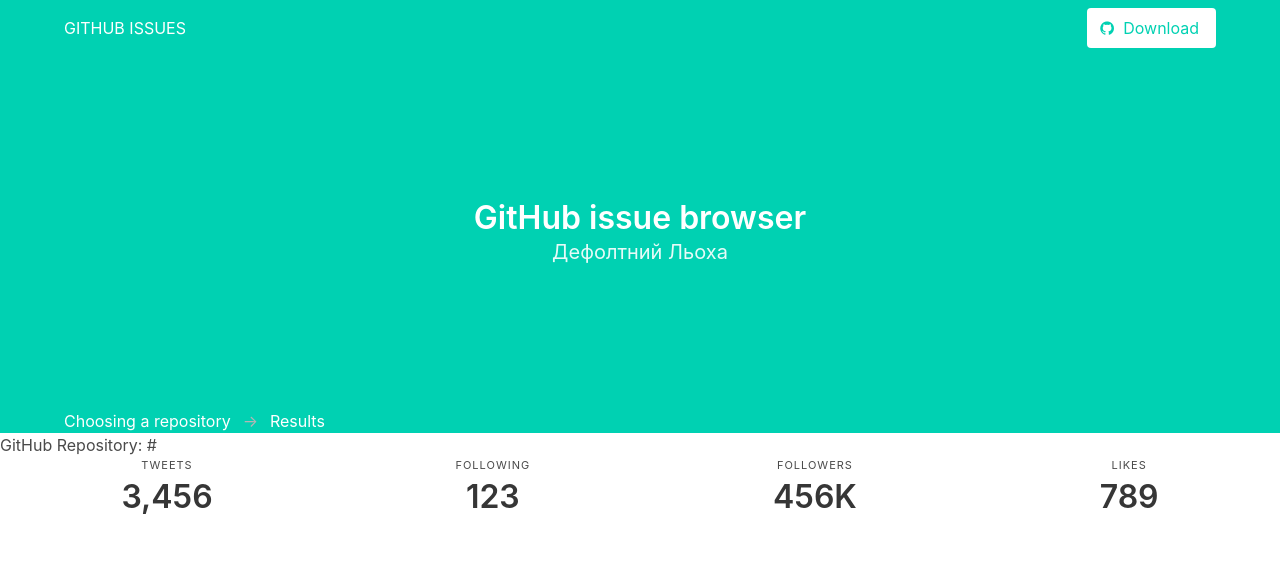
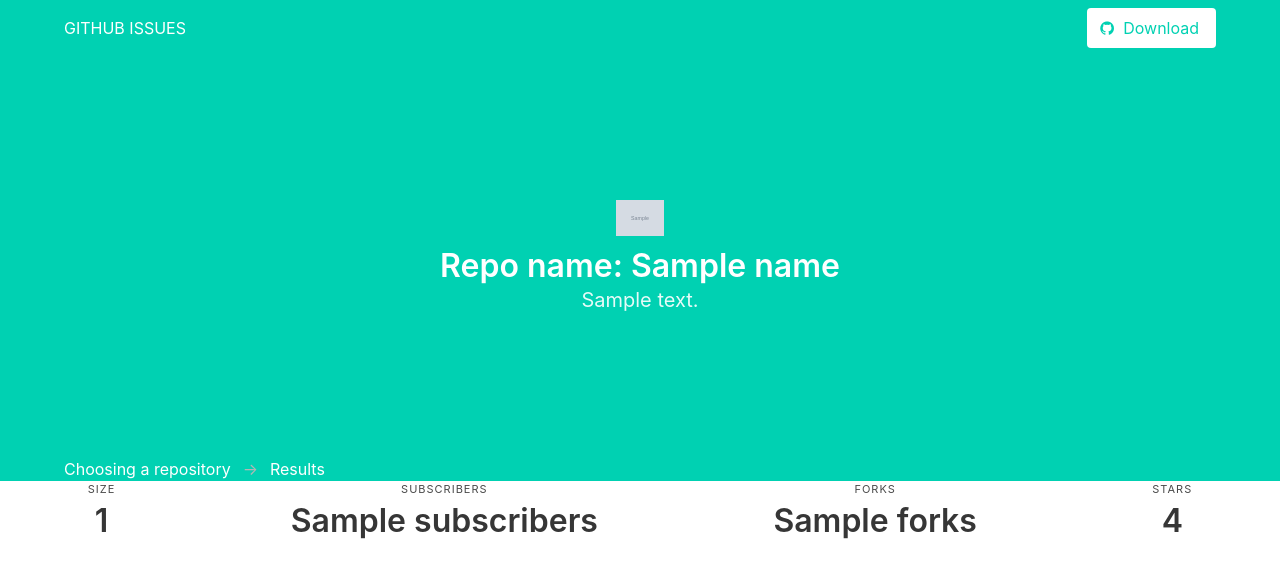
Before and after one commit to ripiuk/github_issue_browser, a Python web app: template templates/get_info.html in a window 1280 px wide. Shown: the top 578 px of the page. Run offline with Jinja, Linux system fonts and the light colour scheme; the template is opened without the code that fills it: most values are stand-ins (such as "Sample title", 1, 10 or a date in 2020); grey boxes marked "Sample" are stand-in pictures; some libraries are stand-ins or nearby versions.

Commit message:
Main repo info by url

```diff
--- a/routes.py
+++ b/routes.py
@@ -1,4 +1,6 @@
-from github_issue_browser.views import SendLink
+from github_issue_browser.views import SendLink, RepoIssuesStats
+
 routes = [
     ('*', '/', SendLink, 'send_link'),
+    ('*', '/issues_stats', RepoIssuesStats, 'get_repo_issues_stats'),
 ]
--- a/runserver.py
+++ b/runserver.py
@@ -1,4 +1,5 @@
 import asyncio
+
 from aiohttp import web
 import aiohttp_jinja2
 import jinja2
--- a/templates/base.html
+++ b/templates/base.html
@@ -29,7 +29,7 @@
         <div id="navbarMenuHeroA" class="navbar-menu">
           <div class="navbar-end">
             <span class="navbar-item">
-              <a class="button is-primary is-inverted" href="https://github.com/ripiuk">
+              <a class="button is-primary is-inverted" href="https://github.com/ripiuk/github_issue_browser">
                 <span class="icon">
                   <i class="fa fa-github"></i>
                 </span>
@@ -44,11 +44,12 @@
 
   <div class="hero-body">
     <div class="container has-text-centered">
+        {%block image%}{%endblock%}
       <h1 class="title">
-        GitHub issue browser
+        {%block repo_name%}GitHub issue browser{% endblock %}
       </h1>
       <h2 class="subtitle">
-        Дефолтний Льоха
+        {%block repo_descr%}Дефолтний Льоха{% endblock %}
       </h2>
     </div>
   </div>
--- a/templates/chose_repo.html
+++ b/templates/chose_repo.html
@@ -15,9 +15,9 @@
                         <input name="github_repo" class="input is-primary" type="text" placeholder="Link to GitHub repository">
                     </p>
                     <p class="control">
-                            <button class="button is-primary is-outlined" type="submit">
-                            Search
-                            </button>
+                        <button class="button is-primary is-outlined" type="submit">
+                        Search
+                        </button>
                     </p>
                 </div>
             </form>
--- a/templates/get_info.html
+++ b/templates/get_info.html
@@ -1,34 +1,43 @@
 {% extends "base.html" %}
-{% block title%}Results{% endblock %}
+{% block title%}{{name}}{% endblock %}
 
 {% block li_choose_repo%}is-deactive ghost{%endblock%}
 {% block li_results%}is-active{%endblock%}
 
+{%block image%}
+<div class="level-item">
+  <figure class="image is-48x48" >
+      <img src={{avatar}} alt="Placeholder image">
+  </figure>
+</div>
+{%endblock%}
+{%block repo_name%}Repo name: {{name}}{% endblock %}
+{%block repo_descr%}{{description}}{% endblock %}
+
 {% block body %}
-GitHub Repository: {{github_link}}
 <nav class="level">
   <div class="level-item has-text-centered">
     <div>
-      <p class="heading">Tweets</p>
-      <p class="title">3,456</p>
+      <p class="heading">Size</p>
+      <p class="title">{{size}}</p>
     </div>
   </div>
   <div class="level-item has-text-centered">
     <div>
-      <p class="heading">Following</p>
-      <p class="title">123</p>
+      <p class="heading">Subscribers</p>
+      <p class="title">{{subscribers}}</p>
     </div>
   </div>
   <div class="level-item has-text-centered">
     <div>
-      <p class="heading">Followers</p>
-      <p class="title">456K</p>
+      <p class="heading">Forks</p>
+      <p class="title">{{forks}}</p>
     </div>
   </div>
   <div class="level-item has-text-centered">
     <div>
-      <p class="heading">Likes</p>
-      <p class="title">789</p>
+      <p class="heading">Stars</p>
+      <p class="title">{{stars}}</p>
     </div>
   </div>
 </nav>
```
Also changed, not shown: github_issue_browser/parse_github_api.py (added, +35 -0 lines), github_issue_browser/views.py (+20 -2 lines), README.md, 1 other file.
